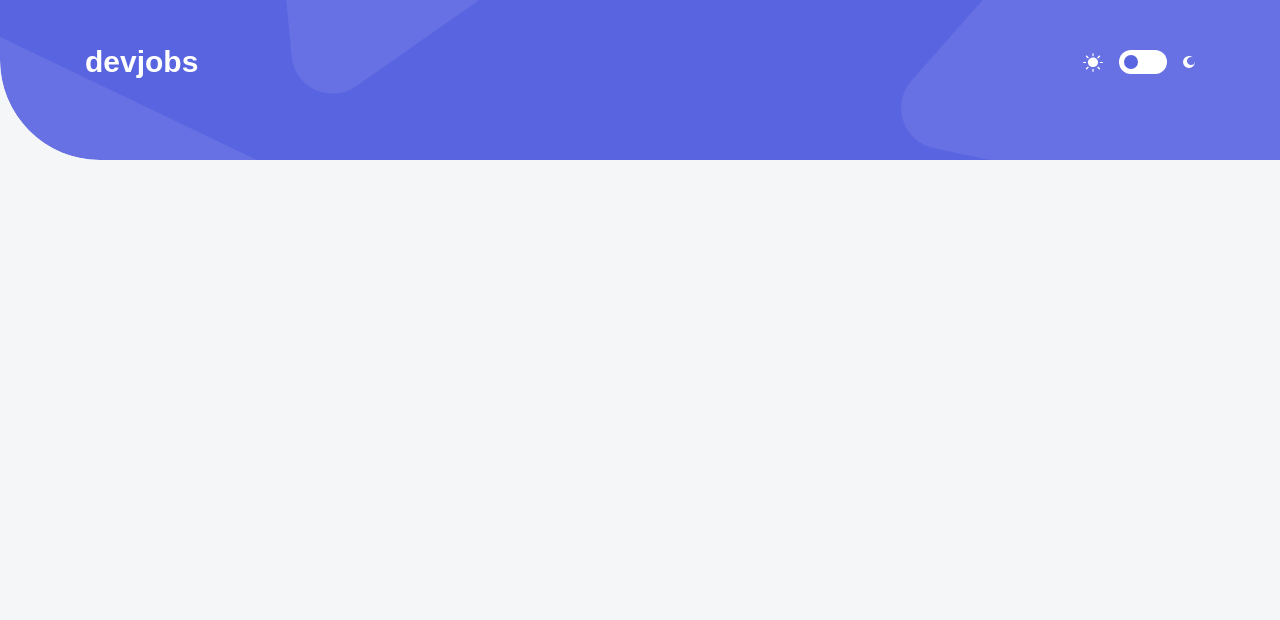
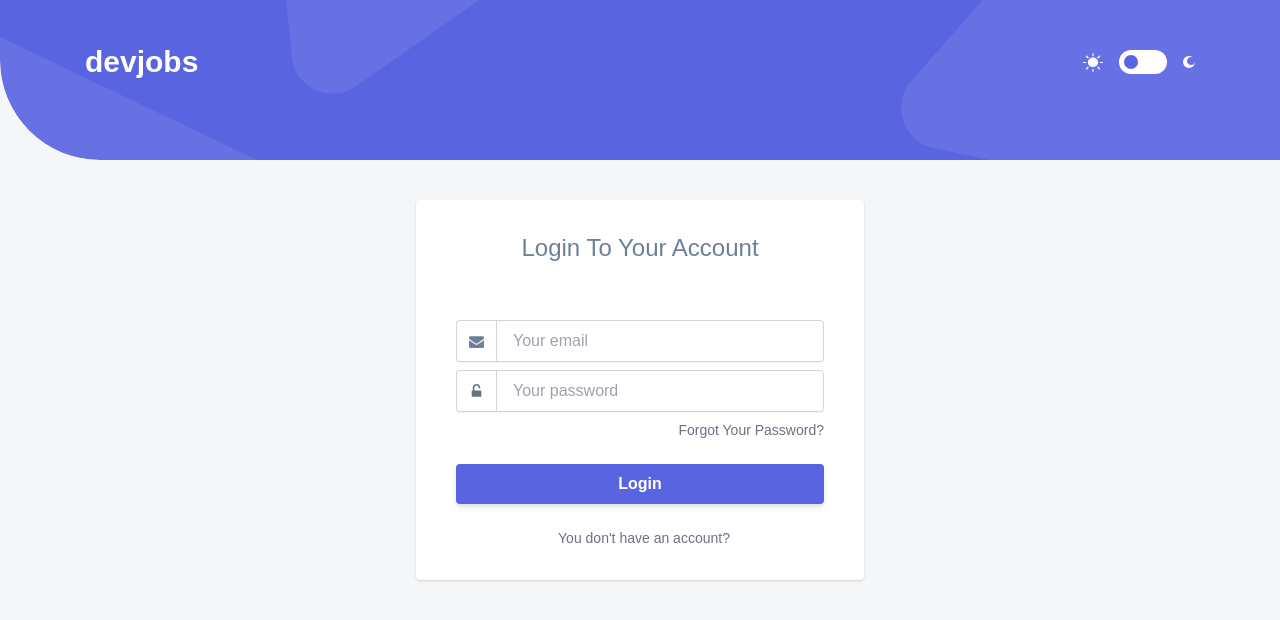
Before and after one commit to abdulvokhid-ochilov/devjobs, a React (Create React App) app: page /login in a window 1280 px wide. Before the commit this address had no page. Shown: the top 620 px of the page. Built offline with nearby package versions, Linux system fonts and the light colour scheme.

Commit message:
Login page css

```diff
--- a/src/App.js
+++ b/src/App.js
@@ -2,6 +2,7 @@
 import Jobs from "./pages/Jobs";
 import JobDetails from "./pages/JobDetails";
 import Header from "./components/Header";
+import Login from "./pages/Login";
 
 const App = () => (
   <div className="font-KumbhSans bg-grey-light dark:bg-blue-midnight dark:text-white min-h-screen flex-auto">
@@ -9,6 +10,7 @@
       <Header />
       <Routes>
         <Route element={<JobDetails />} path="/details/:id"></Route>
+        <Route element={<Login />} path="/login"></Route>
         <Route element={<Jobs />} path="/"></Route>
       </Routes>
     </BrowserRouter>
--- /dev/null
+++ b/src/pages/Forgot.js
@@ -0,0 +1,22 @@
+const Forgot = () => {
+  return (
+    <form className="flex flex-col md:flex-row w-3/4 md:w-full max-w-sm md:space-x-3 space-y-3 md:space-y-0 justify-center">
+      <div className=" relative ">
+        <input
+          type="text"
+          id='"form-subscribe-Subscribe'
+          className=" rounded-lg border-transparent flex-1 appearance-none border border-gray-300 w-full py-2 px-4 bg-white text-gray-700 placeholder-gray-400 shadow-sm text-base focus:outline-none focus:ring-2 focus:ring-purple-600 focus:border-transparent"
+          placeholder="Email"
+        />
+      </div>
+      <button
+        className="flex-shrink-0 px-4 py-2 text-base font-semibold text-white bg-purple-600 rounded-lg shadow-md hover:bg-purple-700 focus:outline-none focus:ring-2 focus:ring-purple-500 focus:ring-offset-2 focus:ring-offset-purple-200"
+        type="submit"
+      >
+        Subscribe
+      </button>
+    </form>
+  );
+};
+
+export default Forgot;
--- /dev/null
+++ b/src/pages/Login.js
@@ -0,0 +1,86 @@
+const Login = () => {
+  return (
+    <div className="flex justify-center pt-[40px] px-[24px]">
+      <div className="flex flex-col w-full max-w-md px-4 py-8 bg-white rounded shadow dark:bg-blue-dark sm:px-6 md:px-8 lg:px-10">
+        <div className="self-center mb-6 text-xl font-base text-grey-dark sm:text-2xl dark:text-white">
+          Login To Your Account
+        </div>
+        <div className="mt-8">
+          <form action="#" autoComplete="off">
+            <div className="flex flex-col mb-2">
+              <div className="flex relative ">
+                <span className="rounded-l inline-flex  items-center px-3 border-t bg-white border-l border-b  border-gray-300 text-grey-dark shadow-sm text-sm">
+                  <svg
+                    width="15"
+                    height="15"
+                    fill="currentColor"
+                    viewBox="0 0 1792 1792"
+                    xmlns="http://www.w3.org/2000/svg"
+                  >
+                    <path d="M1792 710v794q0 66-47 113t-113 47h-1472q-66 0-113-47t-47-113v-794q44 49 101 87 362 246 497 345 57 42 92.5 65.5t94.5 48 110 24.5h2q51 0 110-24.5t94.5-48 92.5-65.5q170-123 498-345 57-39 100-87zm0-294q0 79-49 151t-122 123q-376 261-468 325-10 7-42.5 30.5t-54 38-52 32.5-57.5 27-50 9h-2q-23 0-50-9t-57.5-27-52-32.5-54-38-42.5-30.5q-91-64-262-182.5t-205-142.5q-62-42-117-115.5t-55-136.5q0-78 41.5-130t118.5-52h1472q65 0 112.5 47t47.5 113z"></path>
+                  </svg>
+                </span>
+                <input
+                  type="text"
+                  id="sign-in-email"
+                  className="rounded-r flex-1 appearance-none border border-gray-300 w-full py-2 px-4 bg-white text-gray-700 placeholder-gray-400 shadow-sm text-base focus:outline-none focus:ring-2 focus:ring-violet-dark focus:border-transparent"
+                  placeholder="Your email"
+                />
+              </div>
+            </div>
+            <div className="flex flex-col mb-6">
+              <div className="flex relative ">
+                <span className="rounded-l inline-flex  items-center px-3 border-t bg-white border-l border-b  border-gray-300 text-gray-500 shadow-sm text-sm">
+                  <svg
+                    width="15"
+                    height="15"
+                    fill="currentColor"
+                    viewBox="0 0 1792 1792"
+                    xmlns="http://www.w3.org/2000/svg"
+                  >
+                    <path d="M1376 768q40 0 68 28t28 68v576q0 40-28 68t-68 28h-960q-40 0-68-28t-28-68v-576q0-40 28-68t68-28h32v-320q0-185 131.5-316.5t316.5-131.5 316.5 131.5 131.5 316.5q0 26-19 45t-45 19h-64q-26 0-45-19t-19-45q0-106-75-181t-181-75-181 75-75 181v320h736z"></path>
+                  </svg>
+                </span>
+                <input
+                  type="password"
+                  id="sign-in-email"
+                  className=" rounded-r flex-1 appearance-none border border-gray-300 w-full py-2 px-4 bg-white text-gray-700 placeholder-gray-400 shadow-sm text-base focus:outline-none focus:ring-2 focus:ring-violet-dark focus:border-transparent"
+                  placeholder="Your password"
+                />
+              </div>
+            </div>
+            <div className="flex items-center mb-6 -mt-4">
+              <div className="flex ml-auto">
+                <a
+                  href="#"
+                  className="inline-flex text-xs font-thin text-gray-500 sm:text-sm dark:text-gray-100 hover:text-gray-700 dark:hover:text-white"
+                >
+                  Forgot Your Password?
+                </a>
+              </div>
+            </div>
+            <div className="flex w-full">
+              <button
+                type="submit"
+                className="py-2 px-4  bg-violet-dark hover:bg-violet-light focus:ring-violet-dark focus:ring-offset-purple-200 text-white w-full transition ease-in duration-200 text-center text-base font-semibold shadow-md focus:outline-none focus:ring-2 focus:ring-offset-2  rounded"
+              >
+                Login
+              </button>
+            </div>
+          </form>
+        </div>
+        <div className="flex items-center justify-center mt-6">
+          <a
+            href="#"
+            target="_blank"
+            className="inline-flex items-center text-xs sm:text-sm font-thin text-center text-gray-500 hover:text-gray-700 dark:text-gray-100 dark:hover:text-white"
+          >
+            <span className="ml-2">You don&#x27;t have an account?</span>
+          </a>
+        </div>
+      </div>
+    </div>
+  );
+};
+
+export default Login;
--- a/tailwind.config.js
+++ b/tailwind.config.js
@@ -1,4 +1,5 @@
 module.exports = {
+  // important: true,
   mode: "jit",
   purge: ["./src/**/*.{html,js,jsx,ts,tsx}", "./public/index.html"],
   darkMode: "class", // or 'media' or 'class'
@@ -36,4 +37,7 @@
     extend: {},
   },
   plugins: [],
+  future: {
+    purgeLayersByDefault: true,
+  },
 };
```
